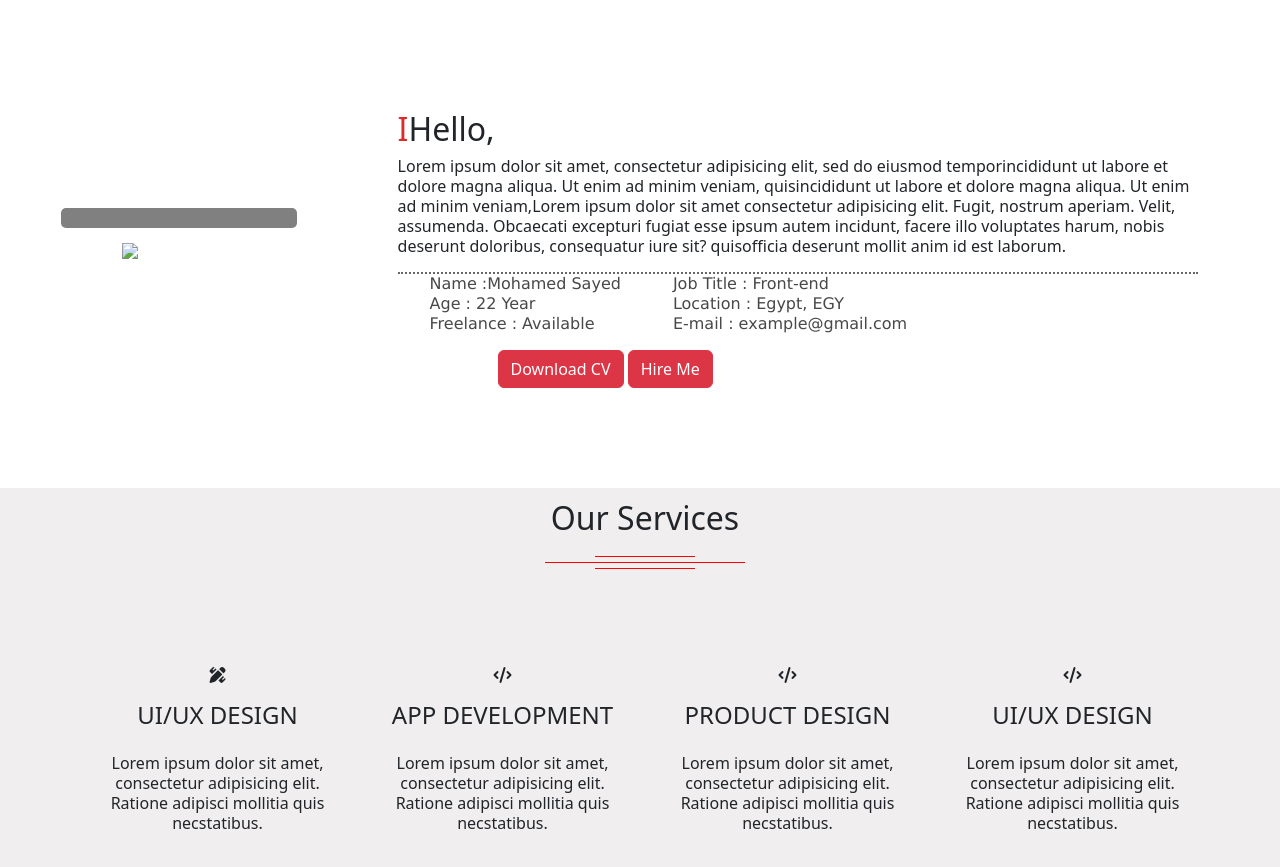
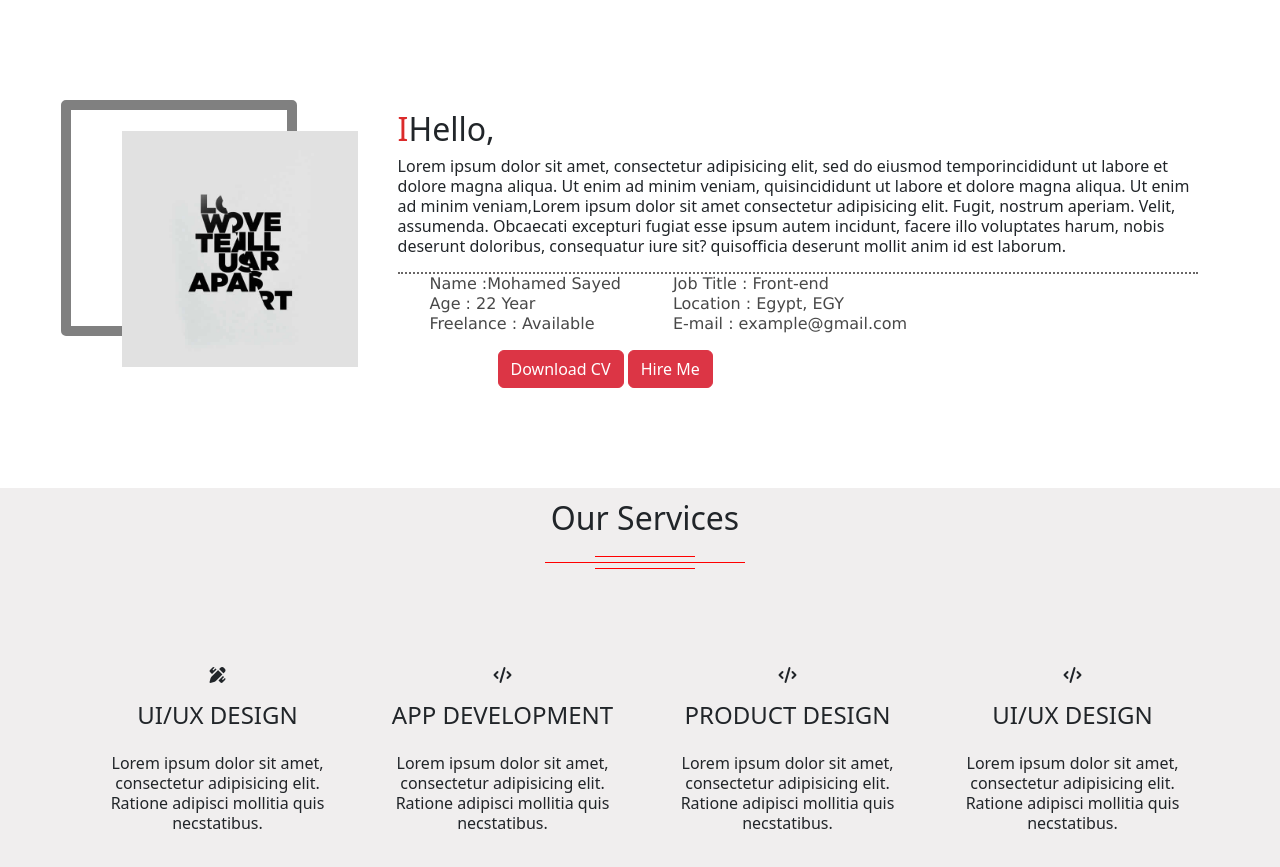
Before and after one commit to ms1701240-cell/landing-page, a plain HTML site: page index.html in a window 1280 px wide. Shown: the part 840-1707 px from the top of the page. Drawn offline with Linux system fonts and the light colour scheme; files whose address does not match are found by name.

Commit message:
Update index.html

```diff
--- a/index.html
+++ b/index.html
@@ -52,7 +52,7 @@
 <article>
    <div class="container">
     <div class="pic">
-      <img src="../assiment/IMGfokir/work-7 (1).jpg"/>
+      <img src="/IMGfokir/work-7 (1).jpg"/>
       <div class="bkg">
        <div class="ic">
          <i class="fa-brands fa-facebook-f"></i>
@@ -411,4 +411,5 @@
 
    <script src="../assiment/js/bootstrap.bundle.min.js"></script>
 </body>
+
 </html>
```
